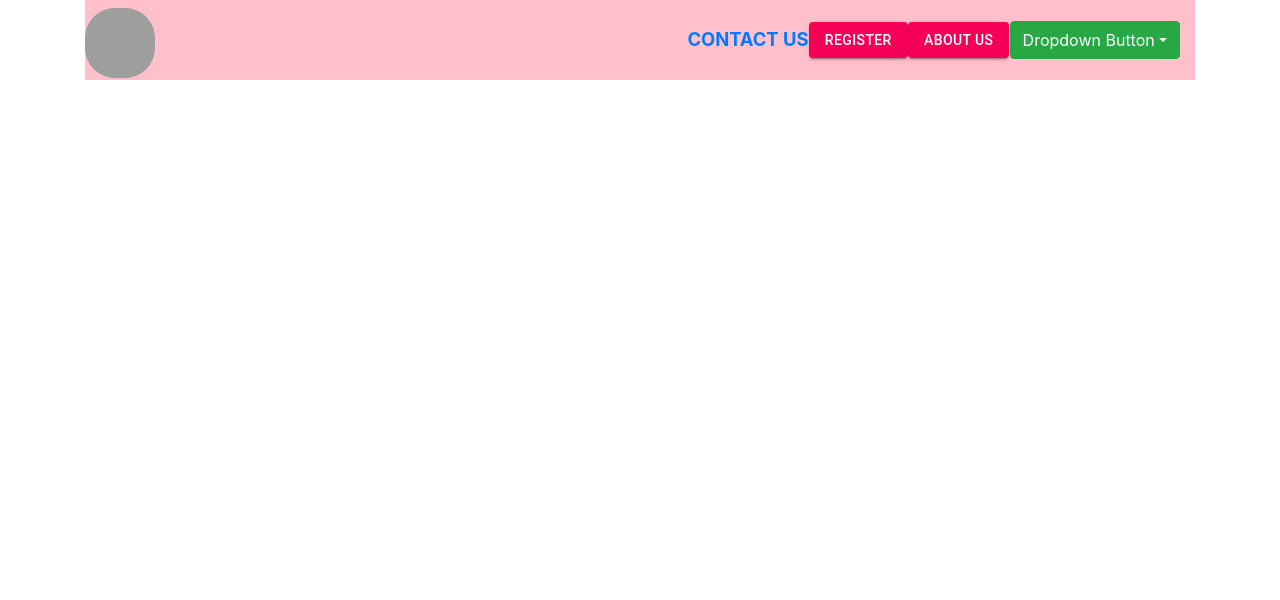
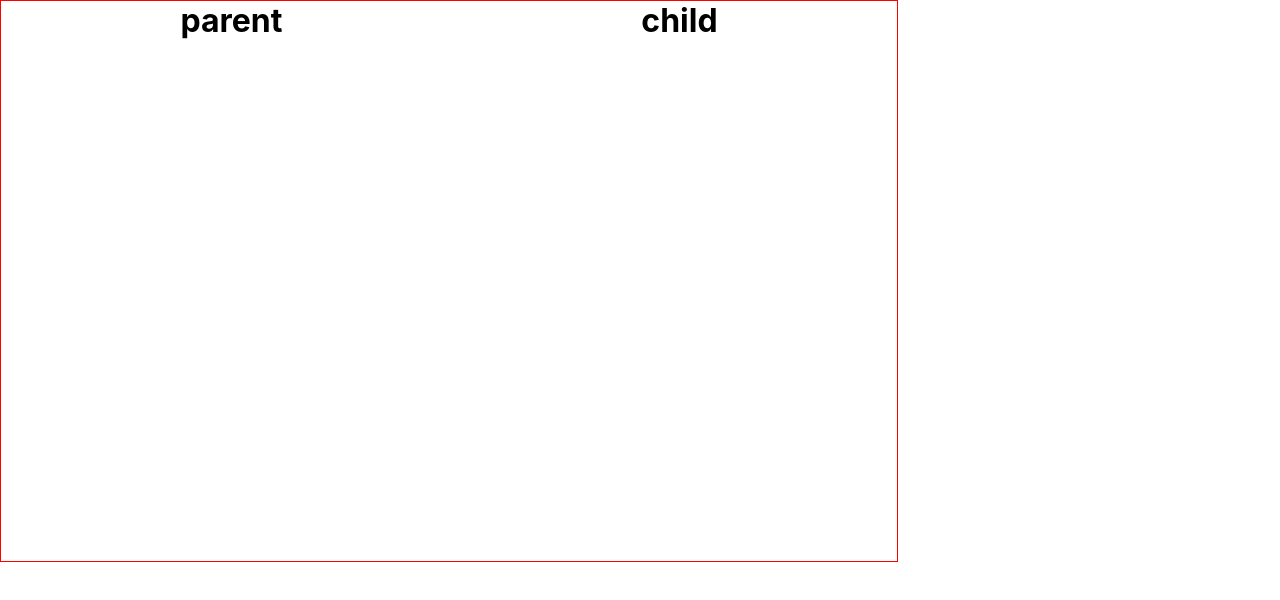
Before and after one commit to whitedevil31/react-styles, a React (Create React App) app: page / in a window 1280 px wide. Shown: the top 600 px of the page. Built offline with nearby package versions, Linux system fonts and the light colour scheme; grey boxes are pictures that could not be loaded.

Commit message:
firebase testing #1

```diff
--- a/package.json
+++ b/package.json
@@ -7,6 +7,7 @@
     "@testing-library/jest-dom": "^5.11.4",
     "@testing-library/react": "^11.1.0",
     "@testing-library/user-event": "^12.1.10",
+    "bootstrap": "^4.5.3",
     "react": "^17.0.1",
     "react-bootstrap": "^1.4.0",
     "react-dom": "^17.0.1",
--- a/src/App.css
+++ b/src/App.css
@@ -3,12 +3,43 @@
   padding: 0px;
 }
 
-.container {
-  height: 100vh;
-  width: 100%;
+.container-js {
+  height: 70vh;
+  width: 70%;
+  display: flex;
+  flex-direction: row;
+  justify-content: space-around;
+  border: 1px solid red;
+  align-items: flex-start;
 }
 
-.header {
+.market {
+  position: absolute;
+  width: 281px;
+  height: 281px;
+  left: 47px;
+  top: 86px;
+  filter: drop-shadow(5px 4px 30px rgba(0, 0, 0, 0.25));
+}
+.parent {
+  height: 75vh;
+  width: 75vw;
+  margin-top: 30px;
+  margin-bottom: 30px;
+  background: chartreuse;
+  display: flex;
+}
+.parenth1 {
+  position: absolute;
+  top: 25px;
+  left: 10px;
+}
+.childh1 {
+  position: absolute;
+  top: 5px;
+  left: 10px;
+}
+.header-js {
   display: flex;
   width: 100%;
   height: 10vh;
@@ -17,21 +48,21 @@
   align-items: center;
 }
 
-.logo {
+.logo-js {
   margin-top: 5px;
   height: 70px;
   width: 70px;
   border-radius: 30px;
 }
-.header-left {
+.header-left-js {
   display: flex;
   width: 45%;
   height: 100%;
   align-items: center;
-  justify-content: space-around;
+  justify-content: space-between;
   margin-right: 15px;
 }
-.header-logo {
+.header-logo-js {
   width: 55%;
 }
 a {
@@ -40,3 +71,17 @@ a {
   text-decoration: none;
   color: black;
 }
+
+.dropDown {
+  color: black;
+  font-weight: bold;
+  font-size: larger;
+}
+
+.content {
+  width: 100%;
+  height: 100vh;
+  display: flex;
+  justify-content: center;
+  align-items: center;
+}
--- a/src/App.js
+++ b/src/App.js
@@ -1,41 +1,27 @@
-import React from "react";
-import { Button } from "@material-ui/core";
+import React, { useState } from "react";
+import { Button, Menu, MenuItem } from "@material-ui/core";
 import "./App.css";
 import logo from "./logo.jpg";
-import { Dropdown } from "react-bootstrap";
-import "bootstrap/dist/css/bootstrap.min.css";
+import market from "./market.svg";
 
 function App() {
+  // const [anchorEl, setAnchorEl] = useState(null);
+  // const handleClick = (event) => {
+  //   setAnchorEl(event.currentTarget);
+  // };
+
+  // const handleClose = () => {
+  //   setAnchorEl(null);
+  // };
+
+  // const obl = { name: "my name is nanda" };
+
+  // const [click, setClick] = useState("");
+  // console.log(click);
   return (
-    <div className="container">
-      <div className="header">
-        <div className="header-logo">
-          <img className="logo" src={logo} />
-        </div>
-
-        <div className="header-left">
-          <a target="_blank" href="https://www.w3schools.com">
-            CONTACT US{" "}
-          </a>
-          <Button variant="contained" color="secondary">
-            REGISTER
-          </Button>
-          <Button variant="contained" color="secondary">
-            ABOUT US
-          </Button>
-          <Dropdown>
-            <Dropdown.Toggle variant="success" id="dropdown-basic">
-              Dropdown Button
-            </Dropdown.Toggle>
-
-            <Dropdown.Menu>
-              <Dropdown.Item href="#/action-1">Action</Dropdown.Item>
-              <Dropdown.Item href="#/action-2">Another action</Dropdown.Item>
-              <Dropdown.Item href="#/action-3">Something else</Dropdown.Item>
-            </Dropdown.Menu>
-          </Dropdown>
-        </div>
-      </div>
+    <div className="container-js">
+      <h1>parent</h1>
+      <h1>child</h1>
     </div>
   );
 }
```
Also changed, not shown: src/market.svg (added), 1 other file (tests, documents, lock files or other folders).
